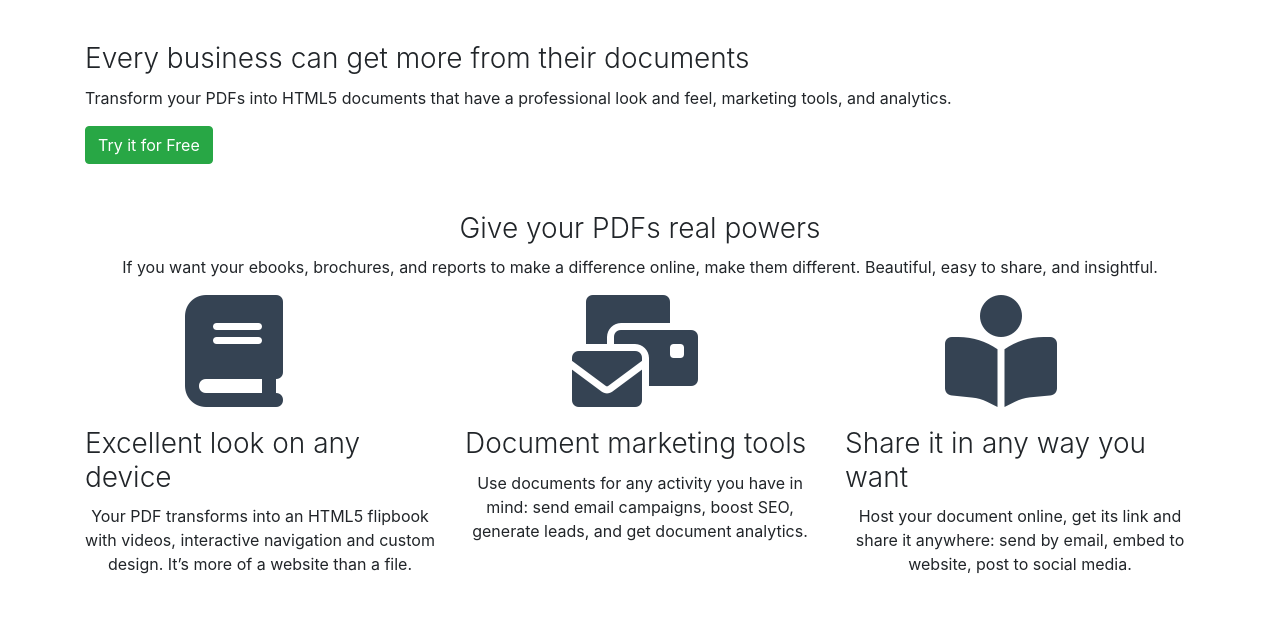
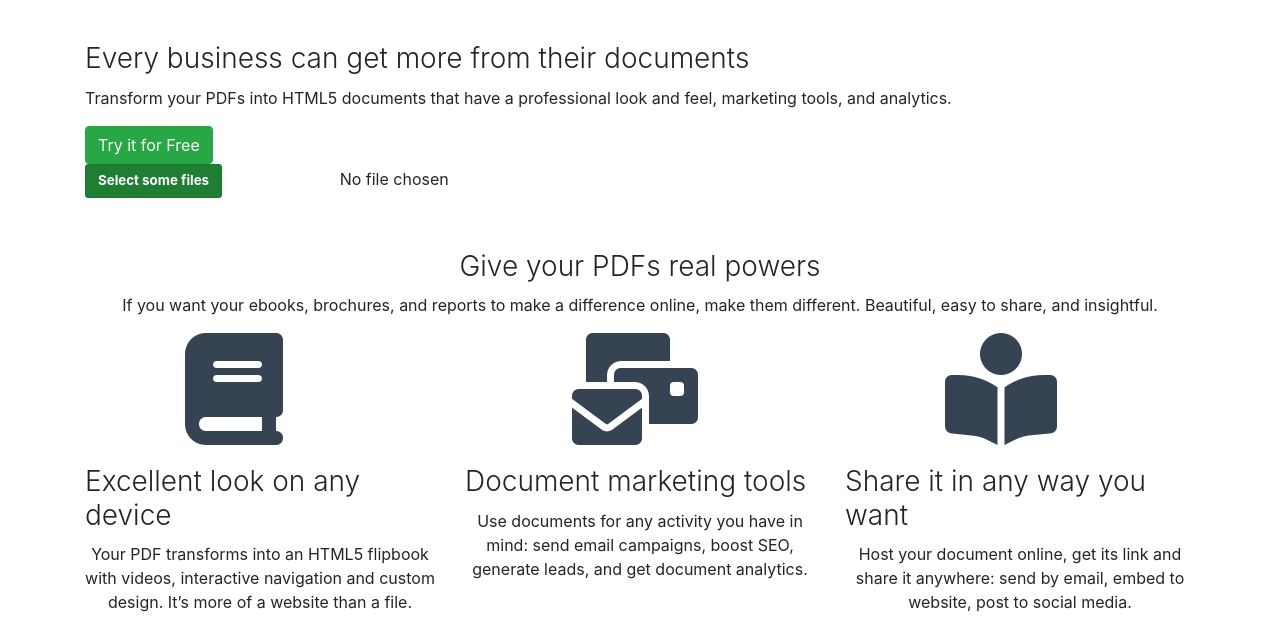
Before and after one commit to BothOfUs/PDF_FlipBook, a plain HTML site: page index.html in a window 1280 px wide. Shown: the part 62-699 px from the top of the page. Drawn offline with nearby package versions, Linux system fonts and the light colour scheme.

Commit message:
Style button

```diff
--- a/css/styles.css
+++ b/css/styles.css
@@ -32,3 +32,34 @@
   background:#4CAF50;
   border: 1px solid #9ba6af;
  }
+
+
+
+
+ .custom-file-input::-webkit-file-upload-button {
+  visibility: hidden;
+}
+.custom-file-input::before {
+  content: 'Select some files';
+  display: inline-block;
+  border: 1px solid #999;
+  border-radius: 3px;
+  padding: .375rem .75rem;
+  outline: none;
+  white-space: nowrap;
+  cursor: pointer;
+  font-weight: 700;
+  font-size: 10pt;
+  background-color: #1e7e34;
+  border-color: #1c7430;
+  color: white;
+}
+.custom-file-input:hover::before {
+  border-color: black;
+}
+.custom-file-input:active::before {
+  background: -webkit-linear-gradient(top, #e3e3e3, #f9f9f9);
+}
+.custom-file-input{
+  opacity:1!important;
+}
--- a/index.html
+++ b/index.html
@@ -73,6 +73,9 @@
             </h3>
             <p class="text-justify">Transform your PDFs into HTML5 documents that have a professional look and feel, marketing tools, and analytics.</p>
             <button type="button" class="btn btn-success">Try it for Free</button>
+            <div class="upload-pdf">
+              <input type="file" id="file" name="file[]" multiple="multiple" class="custom-file-input"/>
+            </div>
           </div>
         </div>
         </div>
@@ -220,10 +223,22 @@
 
     $('#myButton,#my_Button,#my-Button,#mybutton').click(function () {
     // var redirectWindow = window.open('file:///E:/Desktop/pdf_reader/main.html', '_blank');
-    var redirectWindow = window.open('/main.html', '_blank');
+    var redirectWindow = window.open('file:///C:/Users/Amina/Desktop/BothOfUs/PDF/PDF_FlipBook/main.html', '_blank');
+    var redirectWindow = window.open('file:///C:/Users/Amina/Desktop/BothOfUs/PDF/PDF_FlipBook/main.html', '_blank');
     redirectWindow.location;
 });
 
+
+if($('#file').val() != '') {
+      $.each($('#file').prop("files"), function(k,v){
+          var filename = v['name'];
+          var ext = filename.split('.').pop().toLowerCase();
+          if($.inArray(ext, ['pdf','doc','docx']) == -1) {
+              alert('Please upload only pdf,doc,docx format files.');
+              return false;
+          }
+      });
+}
   </script>
 
 
```
Also changed, not shown: main.html (+1 -4 lines), 1 other file.
